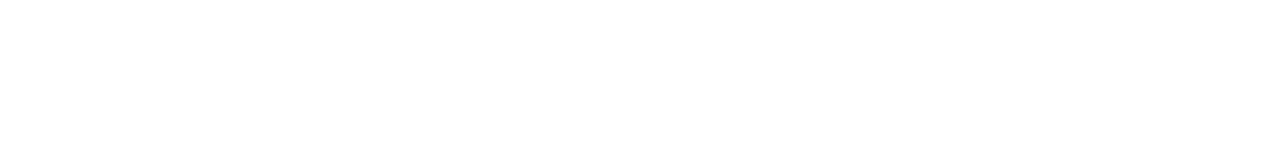
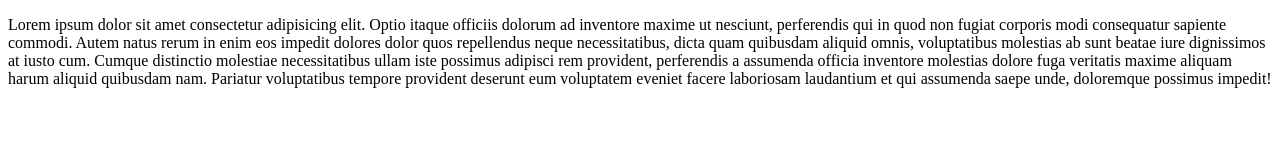
Before and after one commit to Rogash1234/elso-repo, a plain HTML site: page index.html in a window 1280 px wide. Drawn offline with Linux system fonts and the light colour scheme.

Commit message:
Paragraph added

```diff
--- a/index.html
+++ b/index.html
@@ -1,11 +1,20 @@
 <!DOCTYPE html>
 <html lang="hu">
+
 <head>
     <meta charset="UTF-8">
     <meta name="viewport" content="width=device-width, initial-scale=1.0">
     <title>Prooktatás Alkalom 6 | Git gyakorlá</title>
 </head>
+
 <body>
+    <p>Lorem ipsum dolor sit amet consectetur adipisicing elit. Optio itaque officiis dolorum ad inventore maxime ut
+        nesciunt, perferendis qui in quod non fugiat corporis modi consequatur sapiente commodi. Autem natus rerum in
+        enim eos impedit dolores dolor quos repellendus neque necessitatibus, dicta quam quibusdam aliquid omnis,
+        voluptatibus molestias ab sunt beatae iure dignissimos at iusto cum. Cumque distinctio molestiae necessitatibus
+        ullam iste possimus adipisci rem provident, perferendis a assumenda officia inventore molestias dolore fuga
+        veritatis maxime aliquam harum aliquid quibusdam nam. Pariatur voluptatibus tempore provident deserunt eum
+        voluptatem eveniet facere laboriosam laudantium et qui assumenda saepe unde, doloremque possimus impedit!</p>
+</body>
 
-</body>
 </html>
```
